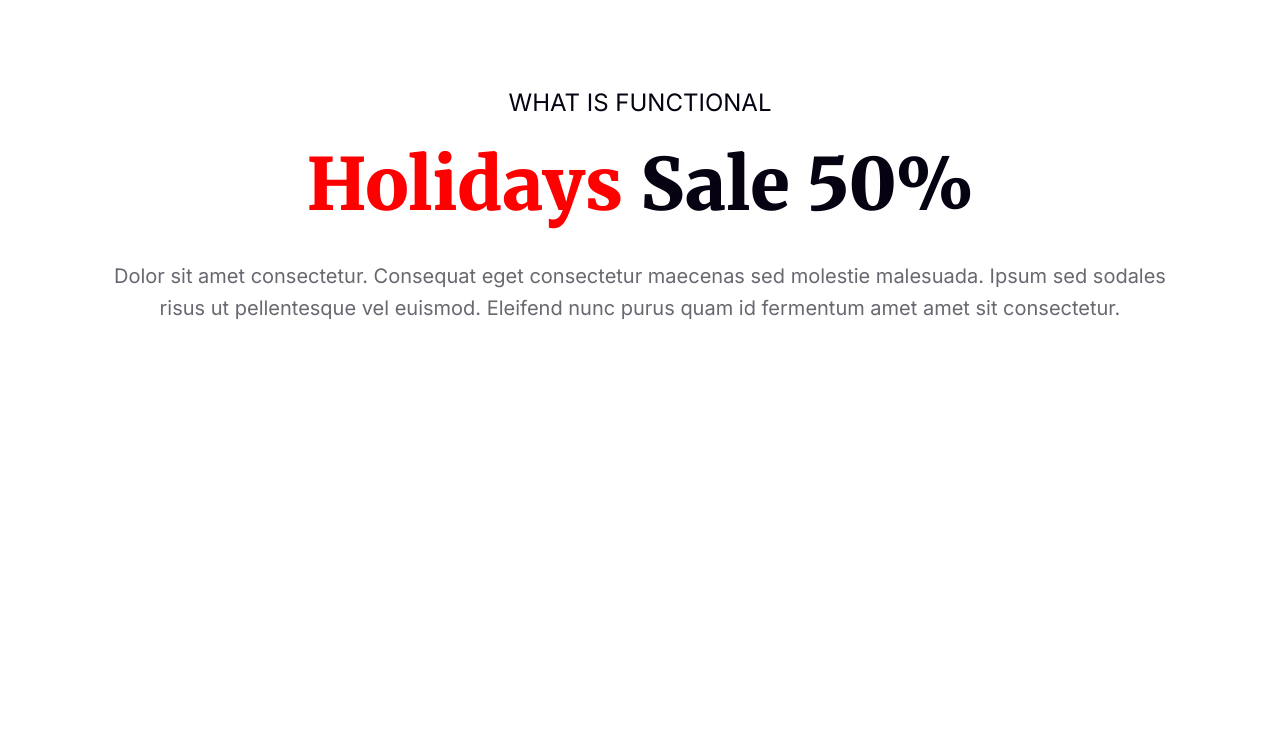
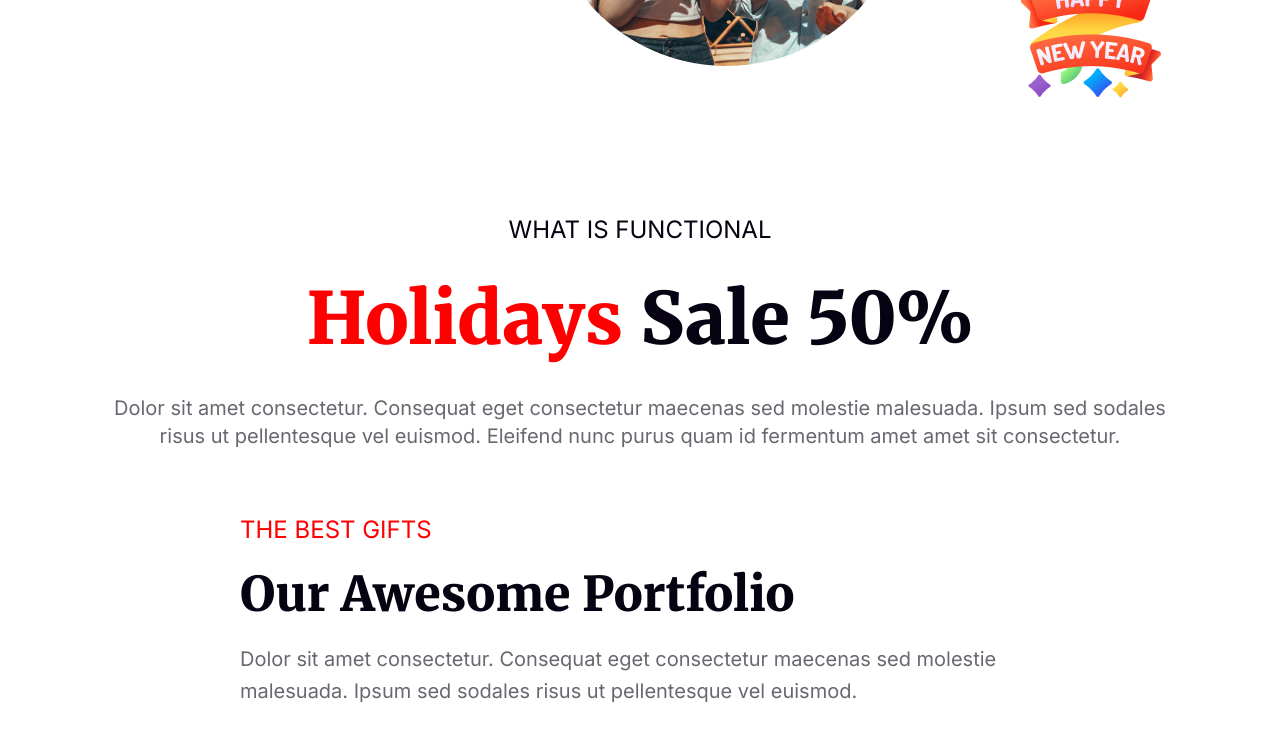
Before and after one commit to shahadat500441/happy-new-year-project, a plain HTML site: page index.html in a window 1280 px wide. Shown: the part 3350-4090 px from the top of the page. Before the commit the page ends 3739 px from the top, so only its background shows below. Drawn offline with Linux system fonts and the light colour scheme.

Commit message:
git section complete

```diff
--- a/index.html
+++ b/index.html
@@ -87,8 +87,14 @@
                 <p class="sales-description">Dolor sit amet consectetur. Consequat eget consectetur maecenas sed
                     molestie malesuada. Ipsum sed sodales risus ut pellentesque vel euismod. Eleifend nunc purus quam id fermentum amet amet sit consectetur.</p>
             </div>
+        </section>
 
+        <section class="gift-section">
+            <h4 class="gift-greeting">THE BEST GIFTS</h4>
+            <h2 class="gift-title">Our Awesome Portfolio</h2>
+            <p class="gift-description">Dolor sit amet consectetur. Consequat eget consectetur maecenas sed molestie malesuada. Ipsum sed sodales risus ut pellentesque vel euismod. </p>
         </section>
+
     </main>
 
 </body>
--- a/style.css
+++ b/style.css
@@ -137,12 +137,13 @@
     text-align: center;
     border-radius: 15px;
     margin: 0 auto;
-    /* padidng:100px 280px; */
+   padding-top:120px
 
 
 }
-.time-section-container h3{
-    margin:50px auto;
+
+.time-section-container h3 {
+    margin: 50px auto;
 }
 
 .tiem-section h3 {
@@ -173,82 +174,94 @@
     border-radius: 8px;
     background: #F00;
     padding: 15px 30px;
-    border:none;
+    border: none;
 }
+
 /* comingsoon section related style */
 
-.comingsoon-section-container{
+.comingsoon-section-container {
     display: flex;
-    gap:50px ;
+    gap: 50px;
     justify-content: space-around;
     width: 1320px;
     margin: 0 auto;
-    margin-top:110px;
+    margin-top: 110px;
 }
-.comingsoon-item{
+
+.comingsoon-item {
     line-height: 20px;
 }
-.comingsoon-greeting{
+
+.comingsoon-greeting {
     color: #F00;
     font-family: Inter;
     font-size: 24px;
     font-weight: 500;
 
 }
-.comingsoon-title{
+
+.comingsoon-title {
     color: #070211;
     font-family: Merriweather;
     font-size: 48px;
     font-weight: 900;
     text-transform: capitalize;
 }
-.comingsoon-description{
+
+.comingsoon-description {
     width: 393px;
     color: rgba(7, 2, 17, 0.60);
     font-family: Inter;
     font-size: 20px;
 
     font-weight: 400;
-line-height: 32px; /* 160% */
+    line-height: 32px;
+    /* 160% */
 }
 
-.comming-text{
+.comming-text {
     color: #F00;
     font-family: Inter;
     font-size: 48px;
     font-weight: 700;
 
 }
-.comingsoon-text-description{
+
+.comingsoon-text-description {
     width: 276px;
     color: rgba(7, 2, 17, 0.60);
     font-family: Inter;
     font-size: 20px;
 
     font-weight: 400;
-line-height: 32px; /* 160% */
+    line-height: 32px;
+    /* 160% */
 }
-.comingsoon-text-container{
+
+.comingsoon-text-container {
     line-height: 10px;
     margin-bottom: 75px;
 }
 
-.comingsoon-section{
+.comingsoon-section {
     margin-bottom: 110px;
 
 }
+
 /* sales section related style */
-.sales-container{
+.sales-container {
     text-align: center;
 }
-.sales-greeting{
+
+.sales-greeting {
     color: #070211;
     font-family: Inter;
     font-size: 24px;
     font-weight: 500;
-line-height: 15px;
+
 }
-.sales-title{
+
+.sales-title {
     color: #070211;
     font-family: Merriweather;
     font-size: 72px;
@@ -256,7 +269,8 @@ font-weight: 900;
     line-height: 30px;
 
 }
-.sales-important{
+
+.sales-important {
     color: #F00;
     text-align: center;
     font-family: Merriweather;
@@ -264,7 +278,8 @@ font-size: 72px;
     font-weight: 900;
 
 }
-.sales-description{
+
+.sales-description {
     width: 1068px;
     margin: 0 auto;
     color: rgba(7, 2, 17, 0.60);
@@ -273,9 +288,44 @@ font-family: Inter;
     font-size: 20px;
     font-style: normal;
     font-weight: 500;
-line-height: 32px; /* 160% */
+    line-height: 28px;
+    /* 160% */
 
 }
-.sale-section{
+
+.sale-section {
     margin-bottom: 65px;
 }
+
+/* gift section related style */
+.gift-section{
+    width: 800px;
+    margin: 0 auto;
+    text-align: left;
+    margin-bottom:45px ;
+}
+.gift-greeting{
+    color: #F00;
+font-family: Inter;
+font-size: 24px;
+font-style: normal;
+font-weight: 500;
+line-height: normal;
+}
+.gift-title{
+    color: #070211;
+font-family: Merriweather;
+font-size: 48px;
+
+font-weight: 900;
+line-height: 20px;
+text-transform: capitalize;
+}
+.gift-description{
+    color: rgba(7, 2, 17, 0.60);
+font-family: Inter;
+font-size: 20px;
+font-style: normal;
+font-weight: 400;
+line-height: 32px; /* 160% */
+}
```
Lines whose indentation alone changed are shown as unchanged.
